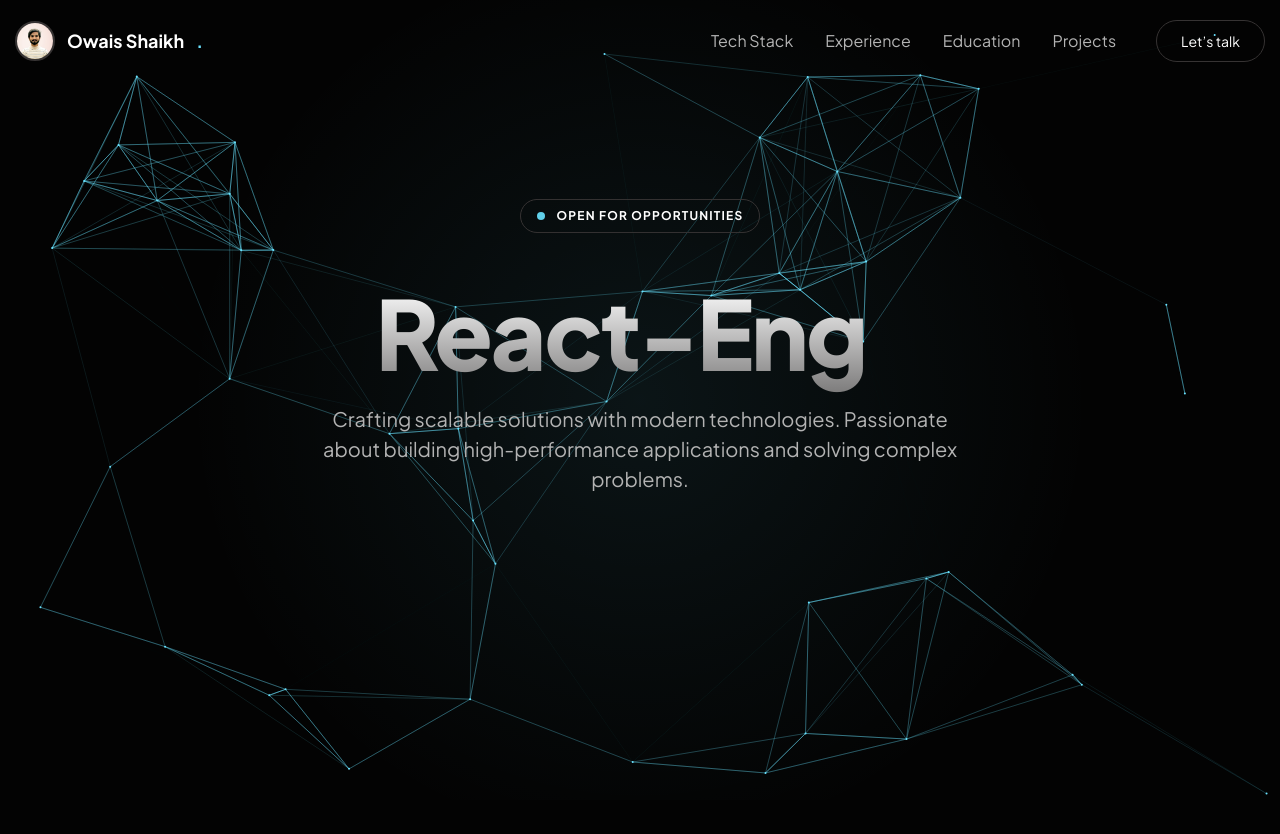
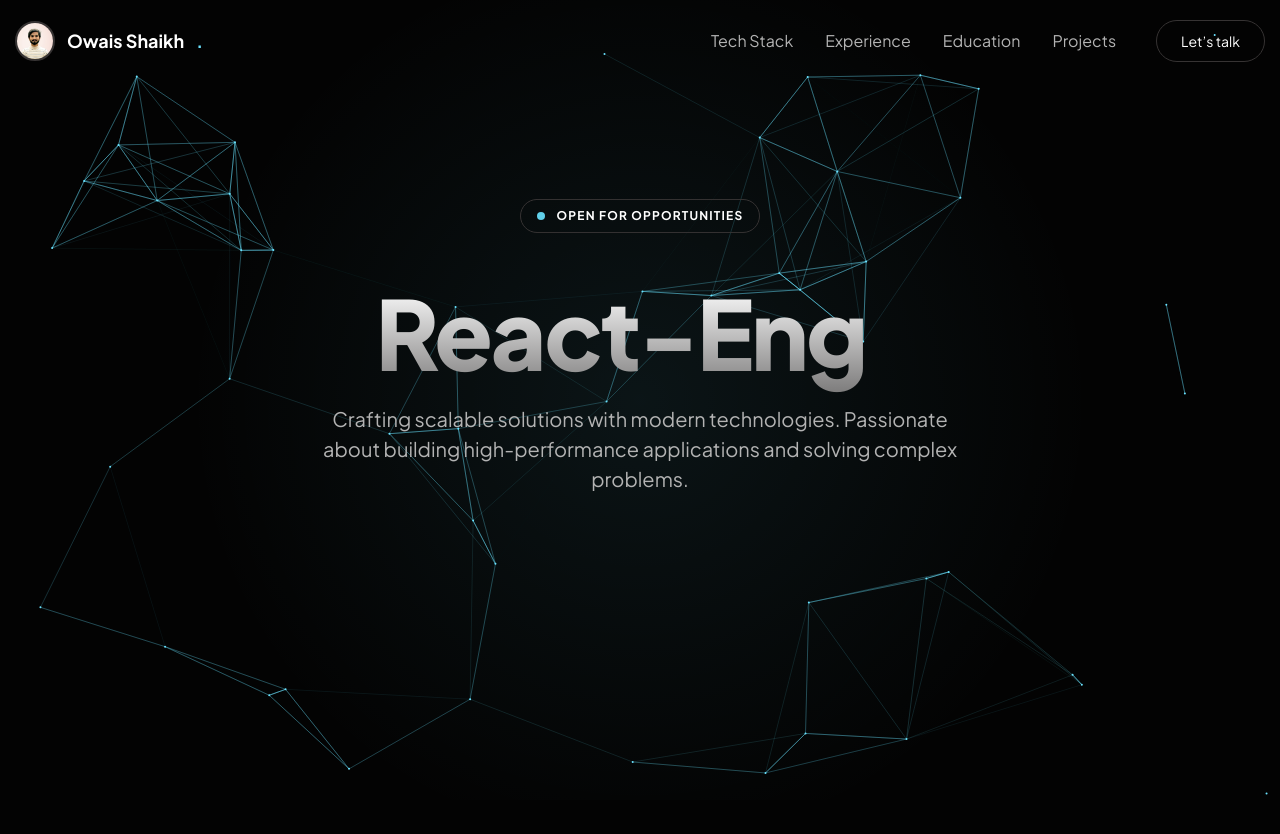
Before and after one commit to OwaisShaikh-8/portfolio, a Next.js app in the folder my-app/: page / in a window 1280 px wide. Shown: the top 834 px of the page. Built offline with nearby package versions, Linux system fonts and the light colour scheme.

Commit message:
particles setting modified

```diff
--- a/my-app/app/components/ParticlesBackground.tsx
+++ b/my-app/app/components/ParticlesBackground.tsx
@@ -33,7 +33,7 @@ const ParticlesBackground = () => {
           onClick: { enable: true, mode: "push" },
         },
         modes: {
-          push: { quantity: 10 },
+          push: { quantity: 3 },
         },
       },
       particles: {
@@ -41,7 +41,7 @@ const ParticlesBackground = () => {
         links: {
           enable: true,
           color: "#6ae3ff",
-          distance: 250,
+          distance: 200,
           opacity: .5,
           width: 1,
         },
```
